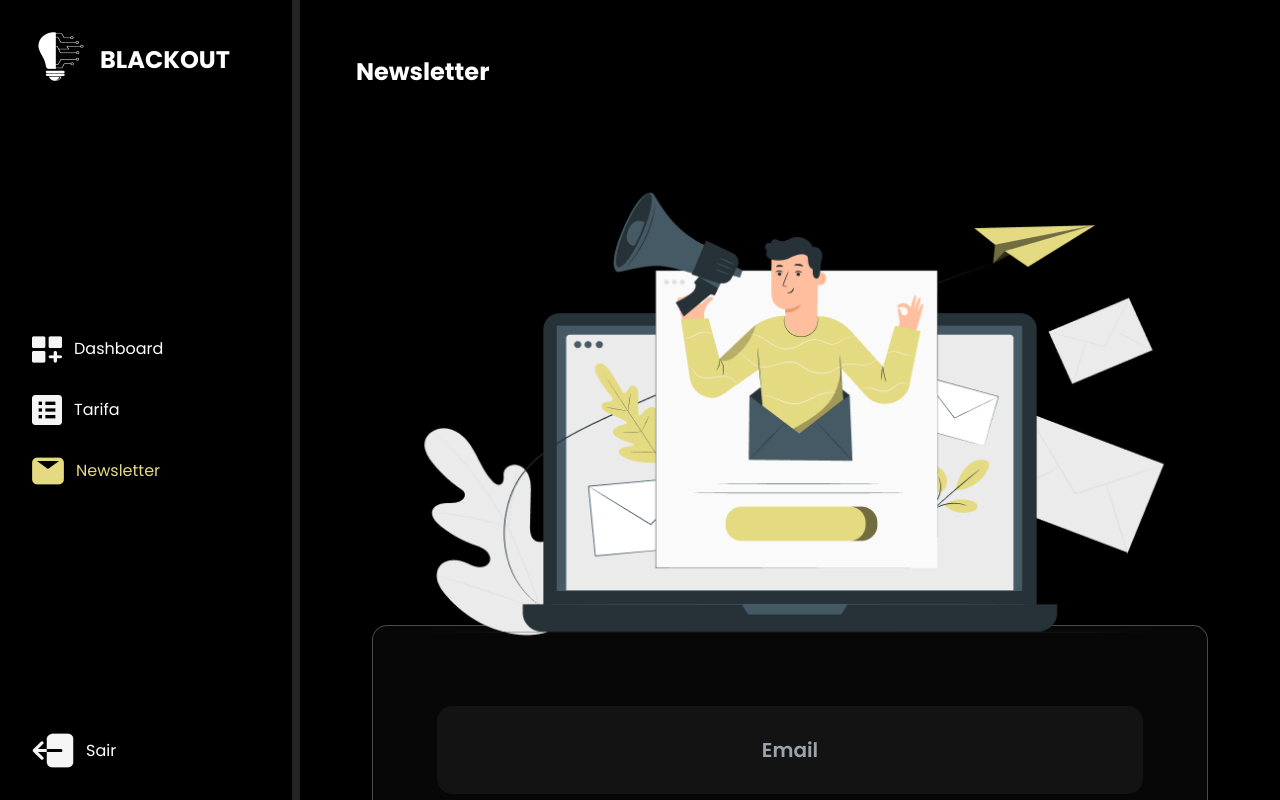
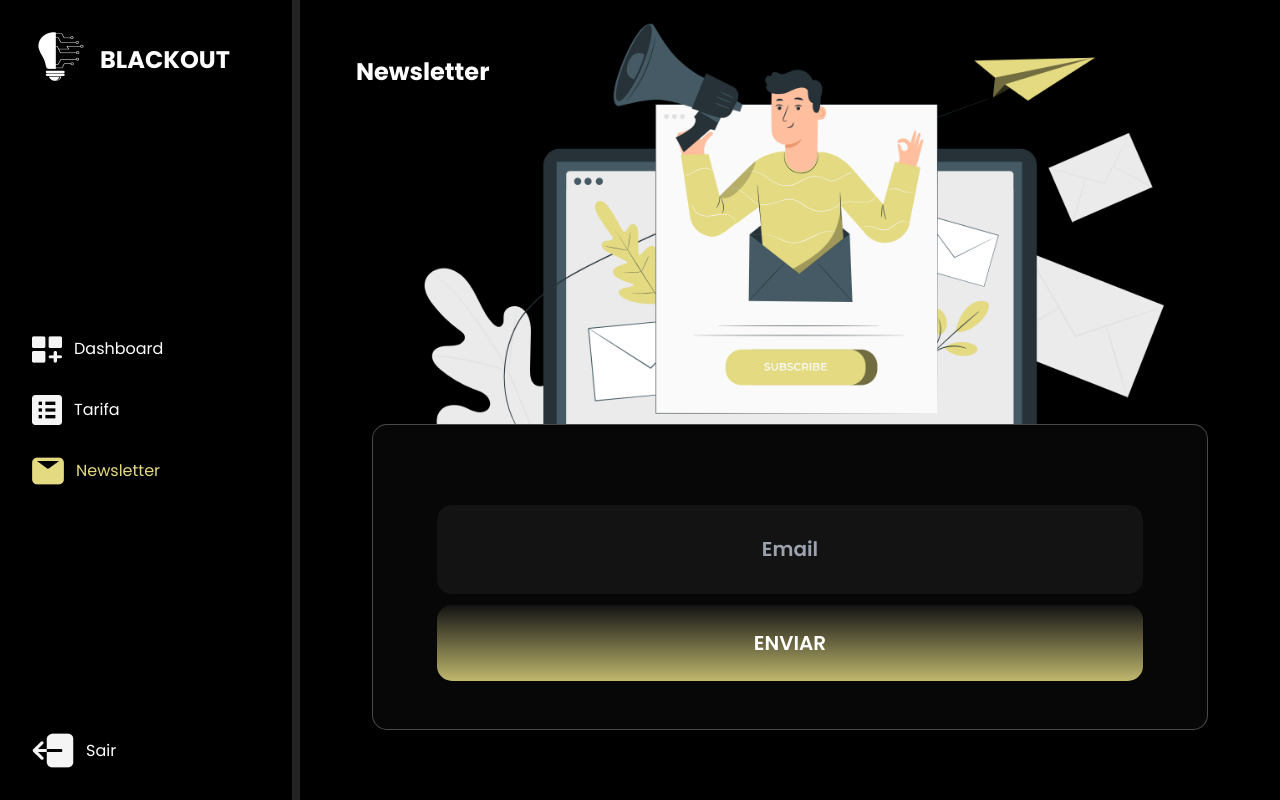
Before and after one commit to blackoutetecct/blackout-dashboard, a Next.js app in the folder blackout-dashboard/: page /newsletter in a window 1280 px wide. Shown: the top 800 px of the page. Built offline with nearby package versions, Linux system fonts and the light colour scheme.

Commit message:
Alterado imagem em Newsletter

```diff
--- a/blackout-dashboard/src/app/newsletter/page.js
+++ b/blackout-dashboard/src/app/newsletter/page.js
@@ -28,18 +28,18 @@ export default function Home() {
 
       />
 
-      <main className="ml-[300px] max-[700px]:ml-[60px] p-14 max-lg:p-5 max-[400px]:px-6 font-[600] dashboard-content max-w-[1400px] mx-auto main-dashboard">
+      <main className="pb-[2rem] ml-[300px] max-[700px]:ml-[60px] p-14 max-lg:p-5 max-[400px]:px-6 font-[600] dashboard-content max-w-[1400px] mx-auto main-dashboard">
 
-          <Title title="Newsletter"/>
+          <Title title="Newsletter" />
 
-          <section className="flex flex-col max-[500px]:px-0 mt-0 max-[400px]:mt-0 max-[400px]:pt-[1rem] px-4 items-center">
+          <section className="flex flex-col relative max-[500px]:px-0 mt-0 max-[400px]:mt-0 max-[400px]:pt-[1rem] px-4 items-center">
 
            <Image
            src={newsletterImage}
-           className="relative top-[60px]"
+           className="relative top-[-250px]"
            />
 
-           <form className="pt-[5rem] pb-[3rem] px-[4rem] bg-[#070707] w-full border-[1px] border-[#ffffff45] rounded-[15px] border-solid" method="">
+           <form className="pt-[5rem] pb-[3rem] relative top-[-500px] mb-10  px-[4rem] bg-[#070707] w-full border-[1px] border-[#ffffff45] rounded-[15px] border-solid" method="">
                     <input className="bg-[#131313] text-center py-[1.9rem] text-xl rounded-[15px] w-[100%] text-[#818181]" placeholder='Email' type="text" name="year" required />
                     <input className="bg-gradient text-center py-[1.5rem] text-xl rounded-[15px] mt-[.7rem]  w-[100%] text-[#000] cursor-pointer" value="ENVIAR" type="submit" />
            </form>
--- a/blackout-dashboard/src/app/tarifa/page.js
+++ b/blackout-dashboard/src/app/tarifa/page.js
@@ -27,11 +27,11 @@ export default function Home() {
 
       />
 
-      <main className="ml-[300px] max-[700px]:ml-[60px] p-14 max-lg:p-5 max-[400px]:px-6 font-[600] dashboard-content max-w-[1400px] mx-auto main-dashboard">
+      <main className="ml-[300px]  max-[700px]:ml-[60px] p-14 max-lg:p-5 max-[400px]:px-6 font-[600] dashboard-content max-w-[1400px] mx-auto main-dashboard">
 
           <Title title="TARIFA"/>
 
-          <section className="flex gap-2 bg-[#070707] max-[500px]:bg-black max-[500px]:px-0 mt-5 max-[400px]:mt-0 max-[400px]:pt-[1rem] pt-[3rem]  rounded-md px-4 items-center">
+          <section className="flex gap-2 relative top-[-2rem] bg-[#070707] max-[500px]:bg-black max-[500px]:px-0 mt-5 max-[400px]:mt-0 max-[400px]:pt-[1rem] pt-[3rem]  rounded-md px-4 items-center">
 
            <Image
            src={tarifaImage}
```
Also changed, not shown: blackout-dashboard/src/assets/newsletterImage.png, 1 other file (tests, documents, lock files or other folders).
